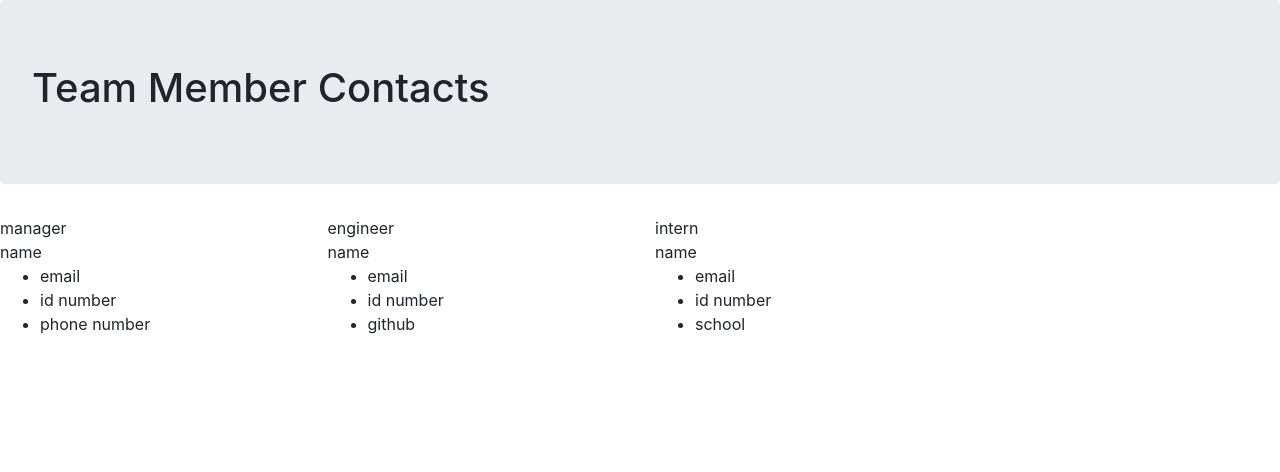
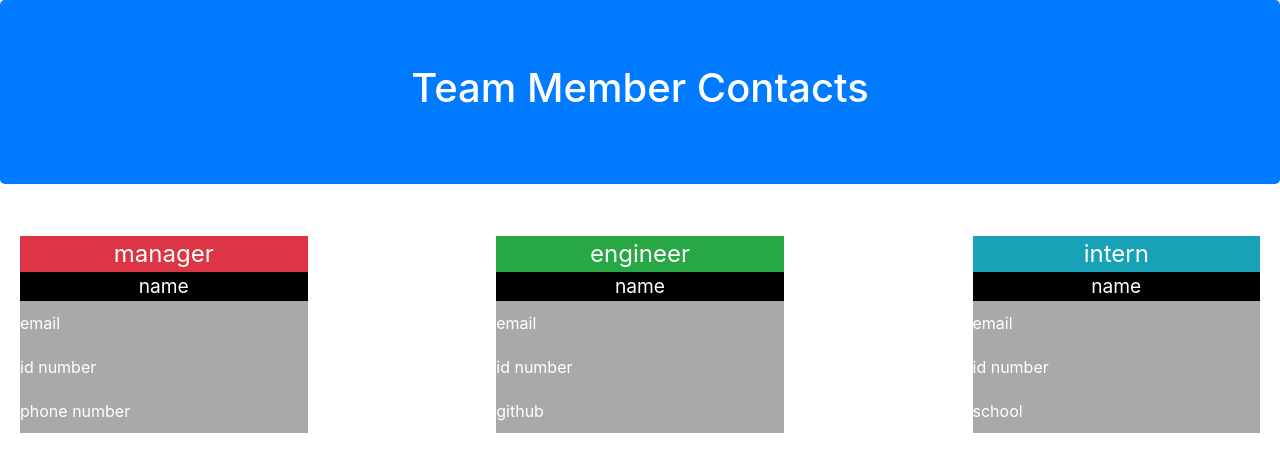
Before and after one commit to Wist118/Team-Profile-Generator, a website: page src/page-template.html in a window 1280 px wide. Drawn offline with nearby package versions, Linux system fonts and the light colour scheme; files that its build step writes are made by us from their sources.

Commit message:
added styling and fixed some typos in the prompt

```diff
--- a/src/page-template.html
+++ b/src/page-template.html
@@ -14,22 +14,22 @@
       integrity="sha384-50oBUHEmvpQ+1lW4y57PTFmhCaXp0ML5d60M1M7uH2+nqUivzIebhndOJK28anvf"
       crossorigin="anonymous"
     />
-    <link rel="stylesheet" href="./src/style.css" />
+    <link rel="stylesheet" href="./style.css">
     <title>Team Member Page</title>
   </head>
 
   <body>
-    <header class="jumbotron">
-      <h1 class="">Team Member Contacts</h1>
+    <header class="jumbotron bg-primary">
+      <h1 class="text-center">Team Member Contacts</h1>
     </header>
     <div class="row">
 
 
       <!-- manager card -->
       <div class="col-3">
-          <div class="">manager</div>
-          <div>name</div>
-          <ul>
+          <div class="text-center bg-danger role">manager</div>
+          <div class="text-center name">name</div>
+          <ul class="list-unstyled info">
               <li>email</li>
               <li>id number</li>
               <li>phone number</li>
@@ -38,9 +38,9 @@
 
         <!-- engineer card -->
         <div class="col-3">
-            <div class="">engineer</div>
-            <div>name</div>
-            <ul>
+            <div class="text-center bg-success role">engineer</div>
+            <div class="text-center name">name</div>
+            <ul class="list-unstyled info">
                 <li>email</li>
                 <li>id number</li>
                 <li>github</li>
@@ -49,9 +49,9 @@
 
         <!-- intern card -->
         <div class="col-3">
-            <div class="">intern</div>
-            <div>name</div>
-            <ul>
+            <div class="text-center bg-info role">intern</div>
+            <div class="text-center name">name</div>
+            <ul class="list-unstyled info">
                 <li>email</li>
                 <li>id number</li>
                 <li>school</li>
--- a/src/style.css
+++ b/src/style.css
@@ -0,0 +1,30 @@
+body {
+    color: white;
+}
+
+header {
+    text-align: center;
+    color: white;
+}
+
+.row {
+    justify-content: space-between;
+    padding: 20px;
+}
+
+.role {
+    font-size: x-large ;
+}
+
+.name {
+    font-size: larger;
+    background-color: black;
+}
+
+ul {
+    background-color: darkgrey;
+}
+
+li {
+    padding: 10px 0;
+}
```
Also changed, not shown: index.js (+4 -4 lines), src/generateHTML.js (+27 -34 lines), dist/index.html, dist/style.css.
